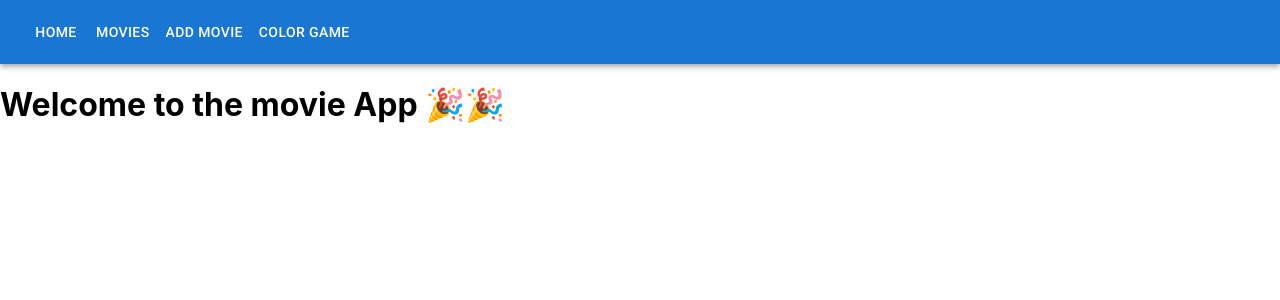
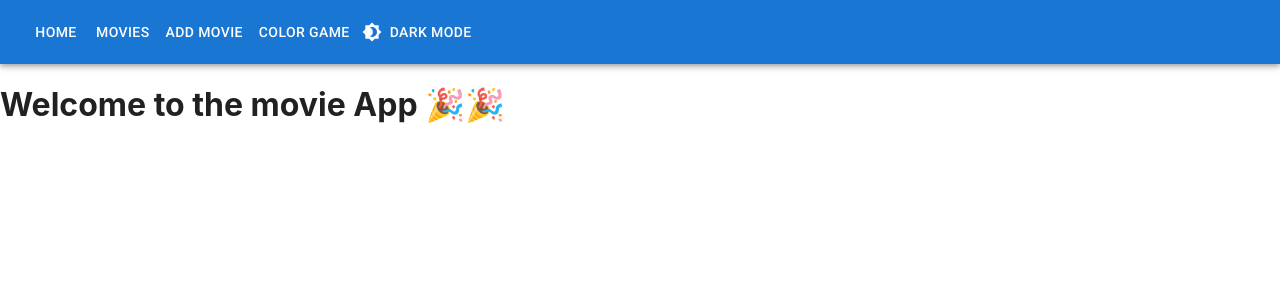
Before and after one commit to karthigayani/day-06, a React (Create React App) app: page / in a window 1280 px wide. Shown: the top 300 px of the page. Built offline with nearby package versions, Linux system fonts and the light colour scheme.

Commit message:
theme and theme icon added

```diff
--- a/src/App.js
+++ b/src/App.js
@@ -9,6 +9,11 @@ import Button from '@mui/material/Button';
 import KeyboardBackspaceIcon from '@mui/icons-material/KeyboardBackspace';
 import AppBar from '@mui/material/AppBar';
 import Toolbar from '@mui/material/Toolbar';
+import { ThemeProvider, createTheme } from '@mui/material/styles';
+import Paper from '@mui/material/Paper';
+import Brightness4Icon from '@mui/icons-material/Brightness4';
+import Brightness7Icon from '@mui/icons-material/Brightness7';
+
 
 const INITIAL_MOVIE_LIST = [
   {
@@ -104,7 +109,16 @@ const INITIAL_MOVIE_LIST = [
 function App() {
   const [movieList, setMovieList] = useState(INITIAL_MOVIE_LIST);
   const navigate = useNavigate();
+  const [mode, setMode] = useState("light");
+  const darkTheme = createTheme({
+    palette: {
+      // mode: 'dark',
+      mode: mode,
+    },
+  });
   return (
+    <ThemeProvider theme={darkTheme}>
+      <Paper elevation={4} style={{minHeight:"100vh", borderRadius:"0px"}}>
     <div>
       <AppBar position="static">
         <Toolbar>
@@ -112,6 +126,16 @@ function App() {
           <Button color="inherit" onClick={() => navigate("/movies")}>Movies</Button>
           <Button color="inherit" onClick={() => navigate("/movies/add")}>Add Movie</Button>
           <Button color="inherit" onClick={() => navigate("/color-game")}>Color Game</Button>
+          <Button
+            startIcon={
+              mode === 'dark' ? <Brightness7Icon /> : <Brightness4Icon />
+            }
+            color="inherit"
+            onClick={() => setMode(mode === "light" ? "dark" : "light") }
+          >
+            {/* Dark mode */}
+            {mode === "light" ? "dark" : "light"} mode
+          </Button>
         </Toolbar>
       </AppBar>
         <Routes>
@@ -128,6 +152,8 @@ function App() {
             <Route path="*" element={<NotFound/>} />
         </Routes>
     </div>
+    </Paper>
+    </ThemeProvider>
   );
 }
 export default App;
```
Also changed, not shown: src/App.css (+7 -0 lines), src/notes.md (+13 -0 lines).
